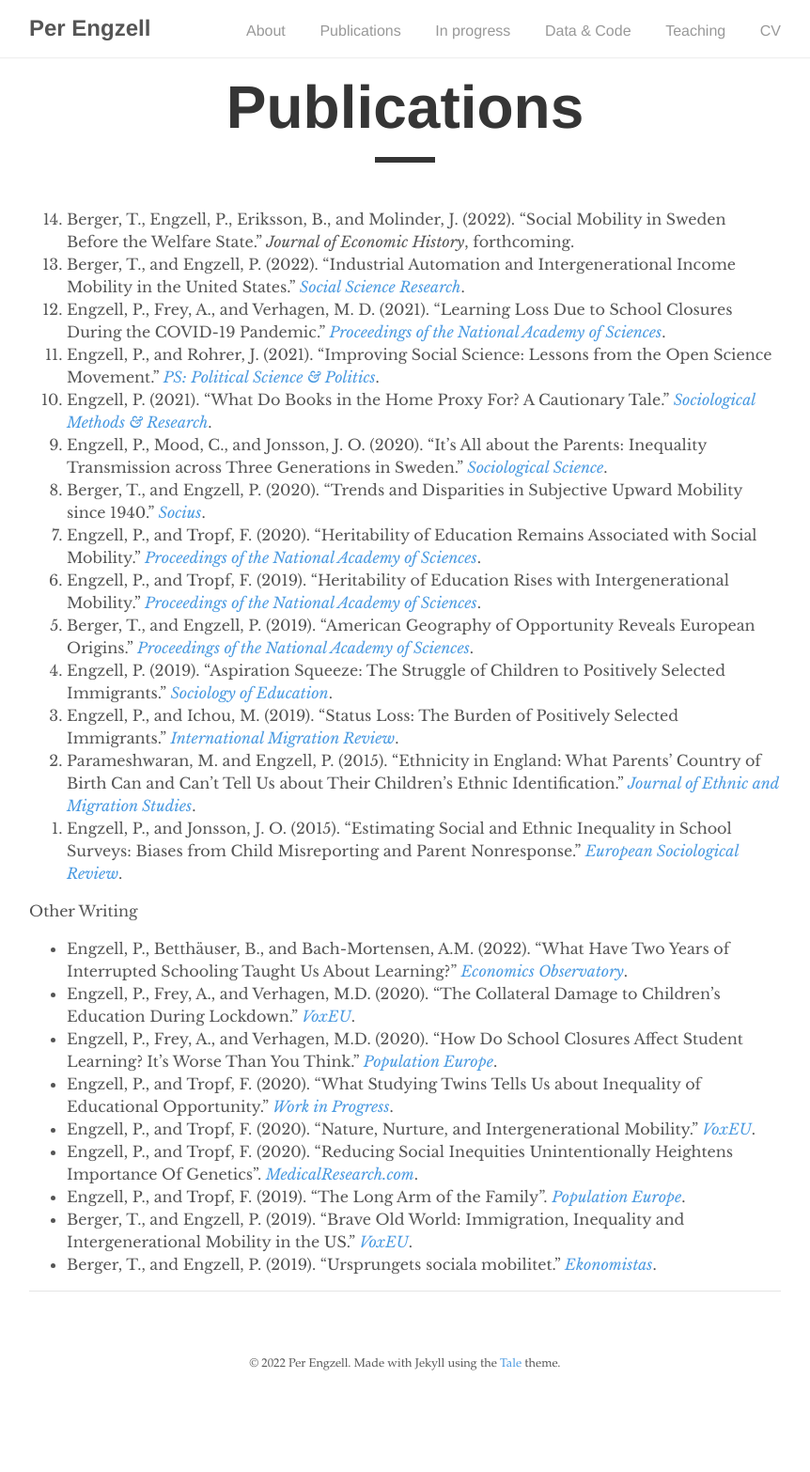
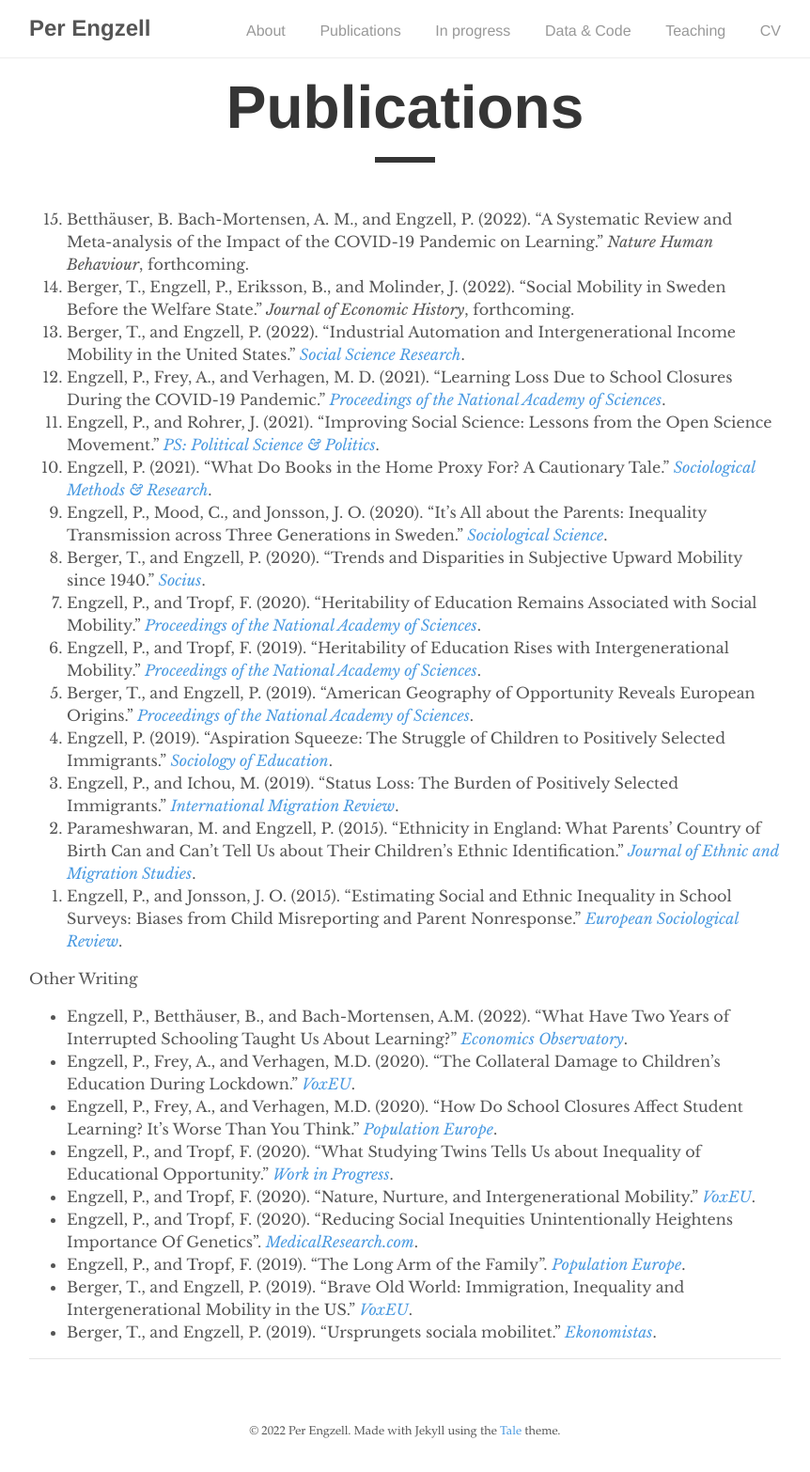
Before and after one commit to pengzell/pengzell.github.io, a Jekyll site: the page built from _pages/publications.md, in a window 1280 px wide. Shown: the whole page at 94% size, without its empty margins (209-1071 px from the left). Built offline with Jekyll 4.4.1, drawn with Linux system fonts in a browser that asks for light colours; before the commit the page ends 1494 px from its top, so only the background shows below that.

Commit message:
Update publications.md

```diff
--- a/_pages/publications.md
+++ b/_pages/publications.md
@@ -5,20 +5,21 @@
 permalink: /publications/
 ---
 
-1. Berger, T., Engzell, P., Eriksson, B., and Molinder, J. (2022). "Social Mobility in Sweden Before the Welfare State." *Journal of Economic History*, forthcoming.
-2. Berger, T., and Engzell, P. (2022). "Industrial Automation and Intergenerational Income Mobility in the United States." [*Social Science Research*](https://doi.org/10.1016/j.ssresearch.2021.102686).
-3. Engzell, P., Frey, A., and Verhagen, M. D. (2021). "Learning Loss Due to School Closures During the COVID-19 Pandemic." [*Proceedings of the National Academy of Sciences*](https://doi.org/10.1073/pnas.2022376118).
-4. Engzell, P., and Rohrer, J. (2021). "Improving Social Science: Lessons from the Open Science Movement." [*PS: Political Science & Politics*](https://doi.org/10.1017/S1049096520000967).
-5. Engzell, P. (2021). "What Do Books in the Home Proxy For? A Cautionary Tale." [*Sociological Methods & Research*](https://doi.org/10.1177/0049124119826143).
-6. Engzell, P., Mood, C., and Jonsson, J. O. (2020). "It's All about the Parents: Inequality Transmission across Three Generations in Sweden." [*Sociological Science*](https://doi.org/10.15195/v7.a10).
-7. Berger, T., and Engzell, P. (2020). "Trends and Disparities in Subjective Upward Mobility since 1940." [*Socius*](https://doi.org/10.1177/2378023120951139).
-8. Engzell, P., and Tropf, F. (2020). "Heritability of Education Remains Associated with Social Mobility." [*Proceedings of the National Academy of Sciences*](https://doi.org/10.1073/pnas.2017308117).
-9. Engzell, P., and Tropf, F. (2019). "Heritability of Education Rises with Intergenerational Mobility." [*Proceedings of the National Academy of Sciences*](https://doi.org/10.1073/pnas.1912998116).
-10. Berger, T., and Engzell, P. (2019). "American Geography of Opportunity Reveals European Origins." [*Proceedings of the National Academy of Sciences*](https://doi.org/10.1073/pnas.1810893116).
-11. Engzell, P. (2019). "Aspiration Squeeze: The Struggle of Children to Positively Selected Immigrants." [*Sociology of Education*](https://doi.org/10.1177/0038040718822573).
-12. Engzell, P., and Ichou, M. (2019). "Status Loss: The Burden of Positively Selected Immigrants." [*International Migration Review*](https://doi.org/10.1177/0197918319850756).
-13. Parameshwaran, M. and Engzell, P. (2015). "Ethnicity in England: What Parents’ Country of Birth Can and Can’t Tell Us about Their Children’s Ethnic Identification." [*Journal of Ethnic and Migration Studies*](https://doi.org/10.1080/1369183X.2014.920690).
-14. Engzell, P., and Jonsson, J. O. (2015). "Estimating Social and Ethnic Inequality in School Surveys: Biases from Child Misreporting and Parent Nonresponse." [*European Sociological Review*](https://doi.org/10.1093/esr/jcv005).
+1. Betthäuser, B. Bach-Mortensen, A. M., and Engzell, P. (2022). "A Systematic Review and Meta-analysis of the Impact of the COVID-19 Pandemic on Learning." *Nature Human Behaviour*, forthcoming.
+2. Berger, T., Engzell, P., Eriksson, B., and Molinder, J. (2022). "Social Mobility in Sweden Before the Welfare State." *Journal of Economic History*, forthcoming.
+3. Berger, T., and Engzell, P. (2022). "Industrial Automation and Intergenerational Income Mobility in the United States." [*Social Science Research*](https://doi.org/10.1016/j.ssresearch.2021.102686).
+4. Engzell, P., Frey, A., and Verhagen, M. D. (2021). "Learning Loss Due to School Closures During the COVID-19 Pandemic." [*Proceedings of the National Academy of Sciences*](https://doi.org/10.1073/pnas.2022376118).
+5. Engzell, P., and Rohrer, J. (2021). "Improving Social Science: Lessons from the Open Science Movement." [*PS: Political Science & Politics*](https://doi.org/10.1017/S1049096520000967).
+6. Engzell, P. (2021). "What Do Books in the Home Proxy For? A Cautionary Tale." [*Sociological Methods & Research*](https://doi.org/10.1177/0049124119826143).
+7. Engzell, P., Mood, C., and Jonsson, J. O. (2020). "It's All about the Parents: Inequality Transmission across Three Generations in Sweden." [*Sociological Science*](https://doi.org/10.15195/v7.a10).
+8. Berger, T., and Engzell, P. (2020). "Trends and Disparities in Subjective Upward Mobility since 1940." [*Socius*](https://doi.org/10.1177/2378023120951139).
+9. Engzell, P., and Tropf, F. (2020). "Heritability of Education Remains Associated with Social Mobility." [*Proceedings of the National Academy of Sciences*](https://doi.org/10.1073/pnas.2017308117).
+10. Engzell, P., and Tropf, F. (2019). "Heritability of Education Rises with Intergenerational Mobility." [*Proceedings of the National Academy of Sciences*](https://doi.org/10.1073/pnas.1912998116).
+11. Berger, T., and Engzell, P. (2019). "American Geography of Opportunity Reveals European Origins." [*Proceedings of the National Academy of Sciences*](https://doi.org/10.1073/pnas.1810893116).
+12. Engzell, P. (2019). "Aspiration Squeeze: The Struggle of Children to Positively Selected Immigrants." [*Sociology of Education*](https://doi.org/10.1177/0038040718822573).
+13. Engzell, P., and Ichou, M. (2019). "Status Loss: The Burden of Positively Selected Immigrants." [*International Migration Review*](https://doi.org/10.1177/0197918319850756).
+14. Parameshwaran, M. and Engzell, P. (2015). "Ethnicity in England: What Parents’ Country of Birth Can and Can’t Tell Us about Their Children’s Ethnic Identification." [*Journal of Ethnic and Migration Studies*](https://doi.org/10.1080/1369183X.2014.920690).
+15. Engzell, P., and Jonsson, J. O. (2015). "Estimating Social and Ethnic Inequality in School Surveys: Biases from Child Misreporting and Parent Nonresponse." [*European Sociological Review*](https://doi.org/10.1093/esr/jcv005).
 {: reversed="reversed"}
 
 Other Writing
```
